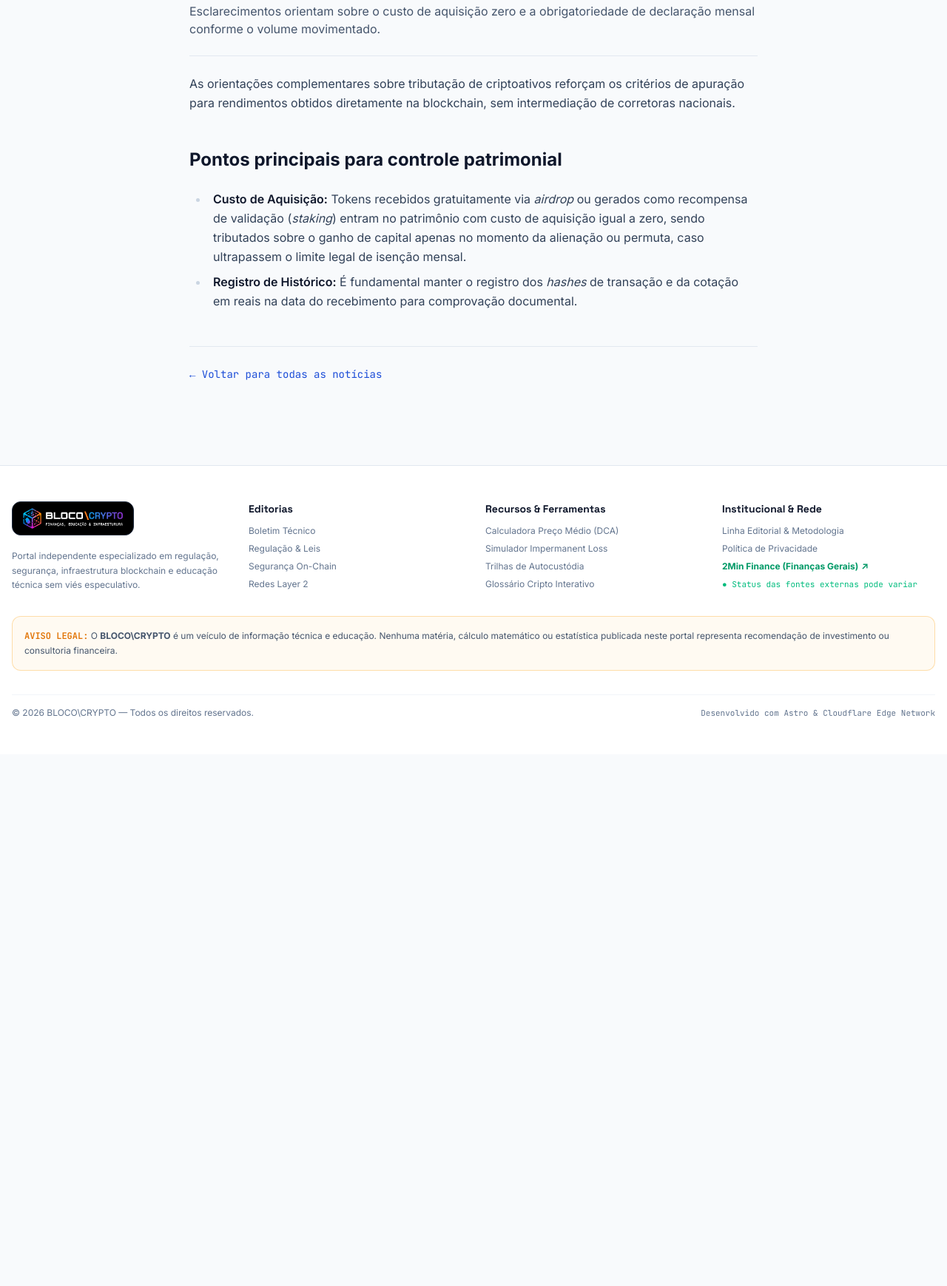
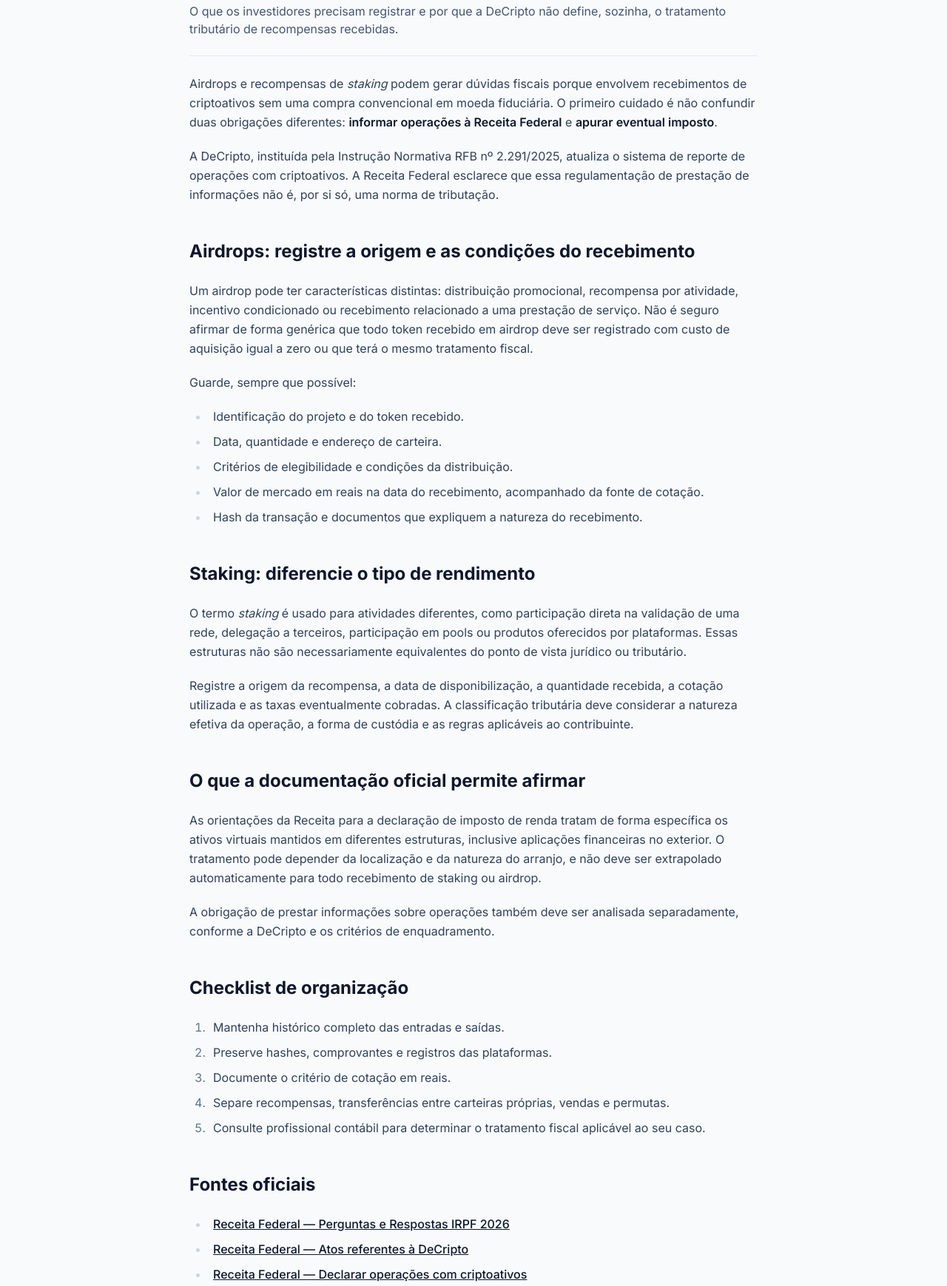
Before and after one commit to jpinfinite/bloco-crypto, an Astro site: page /noticias/receita-federal-airdrops-staking in a window 1280 px wide. Shown: the part 302-2041 px from the top of the page at 74% size. Before the commit the page ends 1322 px from the top, so only its background shows below. Built offline with nearby package versions, Linux system fonts and the light colour scheme; Astro itself is replaced by a stand-in of ours; no server answers.

Commit message:
editorial: corrigir precisão factual e referências em artigos

```diff
--- a/src/content/noticias/receita-federal-airdrops-staking.md
+++ b/src/content/noticias/receita-federal-airdrops-staking.md
@@ -1,14 +1,52 @@
 ---
-title: "Receita Federal detalha regras de reporte para recompensas de staking e airdrops"
-description: "Esclarecimentos orientam sobre o custo de aquisição zero e a obrigatoriedade de declaração mensal conforme o volume movimentado."
+title: "Airdrops e staking: como separar reporte de criptoativos e tributação"
+description: "O que os investidores precisam registrar e por que a DeCripto não define, sozinha, o tratamento tributário de recompensas recebidas."
 pubDate: 2026-11-21
 category: "REGULAÇÃO"
 readingTime: "5 min"
 featured: false
 ---
 
-As orientações complementares sobre tributação de criptoativos reforçam os critérios de apuração para rendimentos obtidos diretamente na blockchain, sem intermediação de corretoras nacionais.
+Airdrops e recompensas de *staking* podem gerar dúvidas fiscais porque envolvem recebimentos de criptoativos sem uma compra convencional em moeda fiduciária. O primeiro cuidado é não confundir duas obrigações diferentes: **informar operações à Receita Federal** e **apurar eventual imposto**.
 
-## Pontos principais para controle patrimonial
-* **Custo de Aquisição:** Tokens recebidos gratuitamente via *airdrop* ou gerados como recompensa de validação (*staking*) entram no patrimônio com custo de aquisição igual a zero, sendo tributados sobre o ganho de capital apenas no momento da alienação ou permuta, caso ultrapassem o limite legal de isenção mensal.
-* **Registro de Histórico:** É fundamental manter o registro dos *hashes* de transação e da cotação em reais na data do recebimento para comprovação documental.
+A DeCripto, instituída pela Instrução Normativa RFB nº 2.291/2025, atualiza o sistema de reporte de operações com criptoativos. A Receita Federal esclarece que essa regulamentação de prestação de informações não é, por si só, uma norma de tributação.
+
+## Airdrops: registre a origem e as condições do recebimento
+
+Um airdrop pode ter características distintas: distribuição promocional, recompensa por atividade, incentivo condicionado ou recebimento relacionado a uma prestação de serviço. Não é seguro afirmar de forma genérica que todo token recebido em airdrop deve ser registrado com custo de aquisição igual a zero ou que terá o mesmo tratamento fiscal.
+
+Guarde, sempre que possível:
+
+- Identificação do projeto e do token recebido.
+- Data, quantidade e endereço de carteira.
+- Critérios de elegibilidade e condições da distribuição.
+- Valor de mercado em reais na data do recebimento, acompanhado da fonte de cotação.
+- Hash da transação e documentos que expliquem a natureza do recebimento.
+
+## Staking: diferencie o tipo de rendimento
+
+O termo *staking* é usado para atividades diferentes, como participação direta na validação de uma rede, delegação a terceiros, participação em pools ou produtos oferecidos por plataformas. Essas estruturas não são necessariamente equivalentes do ponto de vista jurídico ou tributário.
+
+Registre a origem da recompensa, a data de disponibilização, a quantidade recebida, a cotação utilizada e as taxas eventualmente cobradas. A classificação tributária deve considerar a natureza efetiva da operação, a forma de custódia e as regras aplicáveis ao contribuinte.
+
+## O que a documentação oficial permite afirmar
+
+As orientações da Receita para a declaração de imposto de renda tratam de forma específica os ativos virtuais mantidos em diferentes estruturas, inclusive aplicações financeiras no exterior. O tratamento pode depender da localização e da natureza do arranjo, e não deve ser extrapolado automaticamente para todo recebimento de staking ou airdrop.
+
+A obrigação de prestar informações sobre operações também deve ser analisada separadamente, conforme a DeCripto e os critérios de enquadramento.
+
+## Checklist de organização
+
+1. Mantenha histórico completo das entradas e saídas.
+2. Preserve hashes, comprovantes e registros das plataformas.
+3. Documente o critério de cotação em reais.
+4. Separe recompensas, transferências entre carteiras próprias, vendas e permutas.
+5. Consulte profissional contábil para determinar o tratamento fiscal aplicável ao seu caso.
+
+## Fontes oficiais
+
+- [Receita Federal — Perguntas e Respostas IRPF 2026](https://www.gov.br/receitafederal/pt-br/centrais-de-conteudo/publicacoes/perguntas-e-respostas/dirpf/p-r-irpf-2026-v1-00-2026-04-23.pdf)
+- [Receita Federal — Atos referentes à DeCripto](https://www.gov.br/receitafederal/pt-br/assuntos/orientacao-tributaria/declaracoes-e-demonstrativos/criptoativos/decripto)
+- [Receita Federal — Declarar operações com criptoativos](https://www.gov.br/pt-br/servicos/declarar-operacoes-com-criptoativos)
+
+*Este artigo é informativo e não constitui aconselhamento tributário. Não use uma regra geral de custo zero ou de isenção sem verificar a legislação aplicável à operação concreta.*
```
